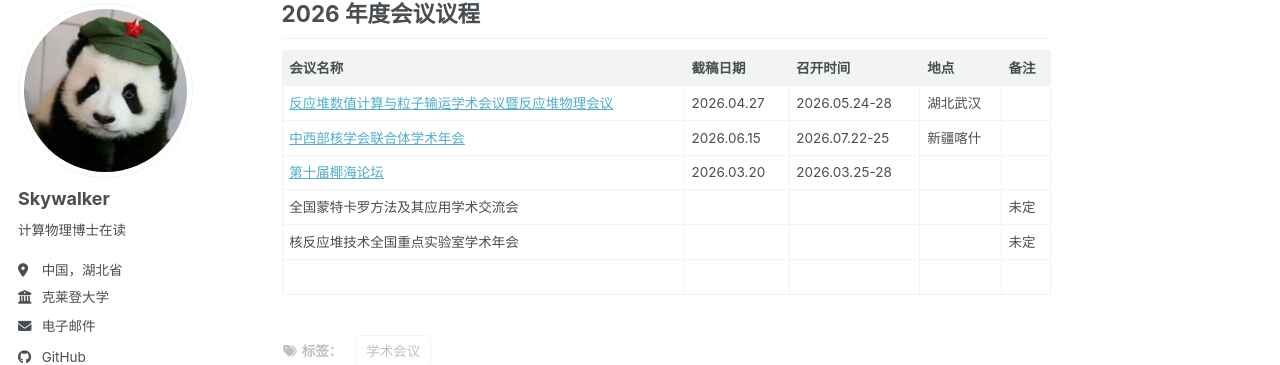
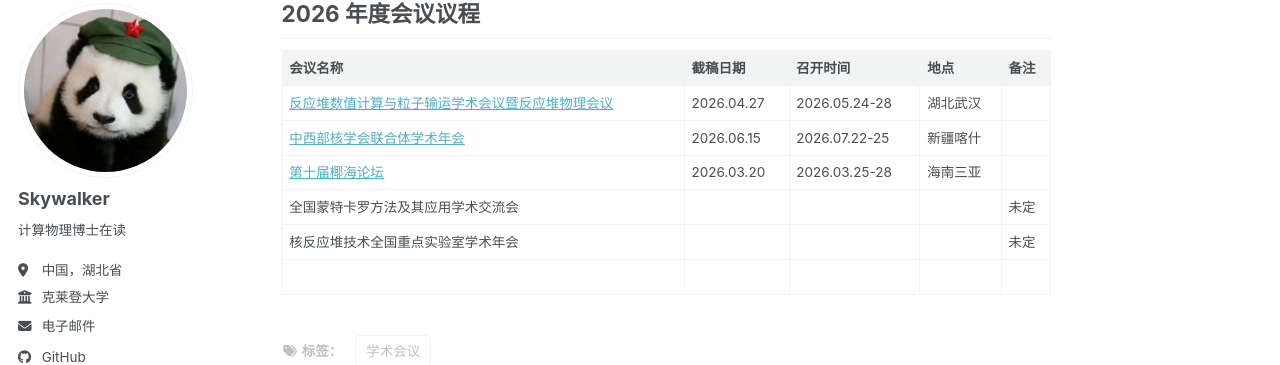
Before and after one commit to cn-skywalker/cn-skywalker.github.io, a Jekyll site: the page built from _posts/2026-03-18-国内相关学术会议汇总.md, in a window 1280 px wide and 900 px high, scrolled down 932 px. Shown: the part 96-461 px from the top of the window. Built offline with Jekyll 4.4.1, drawn with Linux system fonts in a browser that asks for light colours; a script bundle is joined from its source files by our own code; library files that are not in the unit come from our copies.

Commit message:
更新第十届椰海论坛的地点信息

```diff
--- a/_posts/2026-03-18-国内相关学术会议汇总.md
+++ b/_posts/2026-03-18-国内相关学术会议汇总.md
@@ -37,7 +37,7 @@ categories:
 | --- | --- | --- | --- | --- |
 | [反应堆数值计算与粒子输运学术会议暨反应堆物理会议](https://my.31huiyi.com/site/pages/index/index?pageId=e2ed459a-fa6a-4035-bc7a-346131d2e0d5) | 2026.04.27 | 2026.05.24-28 | 湖北武汉 |  |
 | [中西部核学会联合体学术年会](https://mp.weixin.qq.com/s/PHG2U6PLfGGod09nNBUR3g) | 2026.06.15 | 2026.07.22-25 | 新疆喀什 |  |
-| [第十届椰海论坛](https://mp.weixin.qq.com/s/uCzGJkkCMFGqg0nk_0cptA) | 2026.03.20 | 2026.03.25-28 |  |  |
+| [第十届椰海论坛](https://mp.weixin.qq.com/s/uCzGJkkCMFGqg0nk_0cptA) | 2026.03.20 | 2026.03.25-28 | 海南三亚 |  |
 | 全国蒙特卡罗方法及其应用学术交流会 |  |  |  | 未定 |
 | 核反应堆技术全国重点实验室学术年会 |  |  |  | 未定 |
 |  |  |  |  |  |
```
